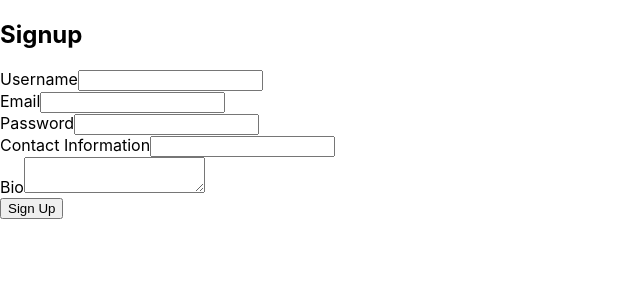
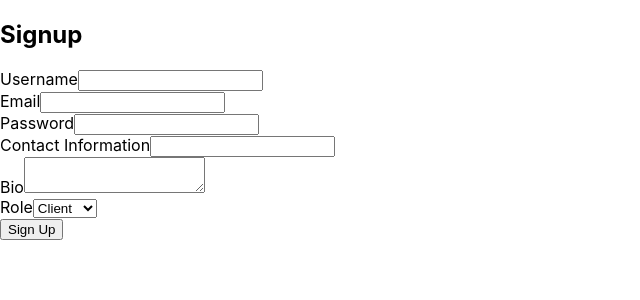
Before and after one commit to michaelalexanderphan/FlatironFit, a React (Create React App) app in the folder client/: page /signup in a window 1280 px wide. Shown: the top 300 px of the page, without its empty margins (0-640 px from the left). Built offline with nearby package versions, Linux system fonts and the light colour scheme.

Commit message:
Trainer role fixed

```diff
--- a/client/src/components/auth/Signup.js
+++ b/client/src/components/auth/Signup.js
@@ -8,14 +8,16 @@ function Signup() {
   const [password, setPassword] = useState('');
   const [contactInfo, setContactInfo] = useState('');
   const [bio, setBio] = useState('');
+  const [role, setRole] = useState('client');
+  const [secretCode, setSecretCode] = useState('');
   const [error, setError] = useState('');
   const [isLoading, setIsLoading] = useState(false);
   const navigate = useNavigate();
 
   const handleSignup = async (e) => {
     e.preventDefault();
-    if (!username || !email || !password) {
-      setError('Please fill in all fields');
+    if (!username || !email || !password || (role === 'trainer' && secretCode !== 'trainer')) {
+      setError('Please fill in all fields correctly');
       return;
     }
 
@@ -28,6 +30,10 @@ function Signup() {
       formData.append('password', password);
       formData.append('contactInfo', contactInfo);
       formData.append('bio', bio);
+      formData.append('role', role);
+      if (role === 'trainer') {
+        formData.append('secret_code', secretCode);
+      }
 
       const response = await axios.post('/api/auth/register', formData);
       setIsLoading(false);
@@ -97,6 +103,31 @@ function Signup() {
             disabled={isLoading}
           />
         </div>
+        <div>
+          <label htmlFor="role">Role</label>
+          <select
+            id="role"
+            value={role}
+            onChange={(e) => setRole(e.target.value)}
+            disabled={isLoading}
+          >
+            <option value="client">Client</option>
+            <option value="trainer">Trainer</option>
+          </select>
+        </div>
+        {role === 'trainer' && (
+          <div>
+            <label htmlFor="secretCode">Secret Code for Trainer</label>
+            <input
+              id="secretCode"
+              type="text"
+              value={secretCode}
+              onChange={(e) => setSecretCode(e.target.value)}
+              disabled={isLoading}
+              placeholder="Enter secret code"
+            />
+          </div>
+        )}
         <button type="submit" disabled={isLoading}>
           {isLoading ? 'Signing up...' : 'Sign Up'}
         </button>
```
